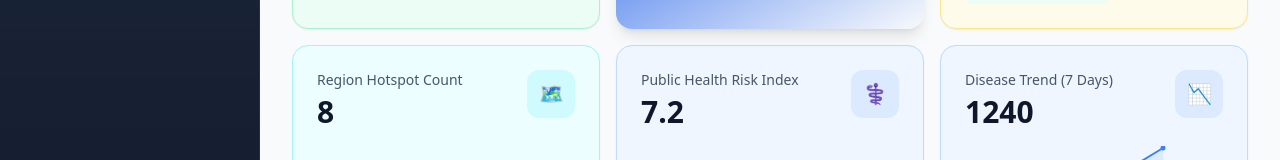
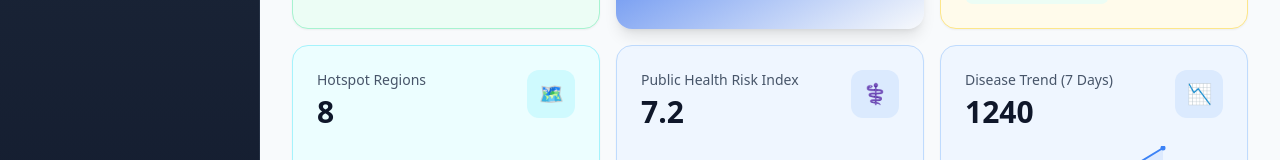
Before and after one commit to jivrajx04/Government-dashboard-ui, a React (Vite) app: page /dashboard in a window 1280 px wide. Shown: the part 297-457 px from the top of the page. Built offline with nearby package versions, Linux system fonts and the light colour scheme.

Commit message:
Updated KpiRow.tsx

```diff
--- a/src/pages/dashboard/KpiRow.tsx
+++ b/src/pages/dashboard/KpiRow.tsx
@@ -31,7 +31,7 @@ export default function KpiRow() {
         color="amber"
       />
       <KpiCard
-        title="Region Hotspot Count"
+        title="Hotspot Regions"
         value={kpiData.regionHotspotCount}
         icon="🗺️"
         variant="standard"
```
